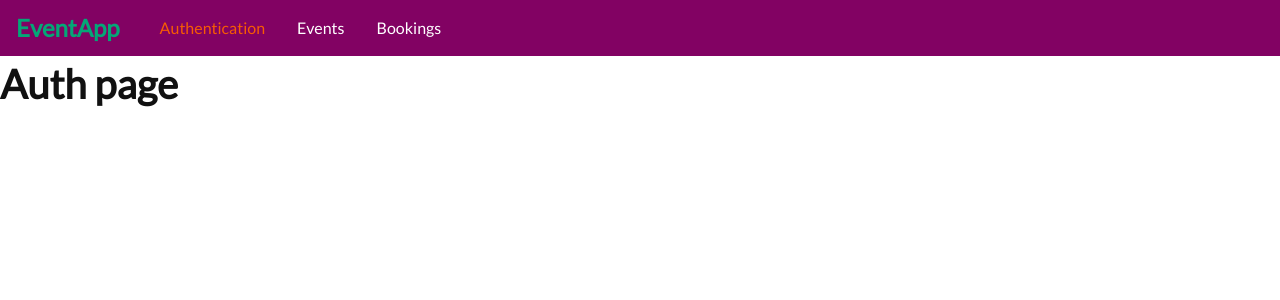
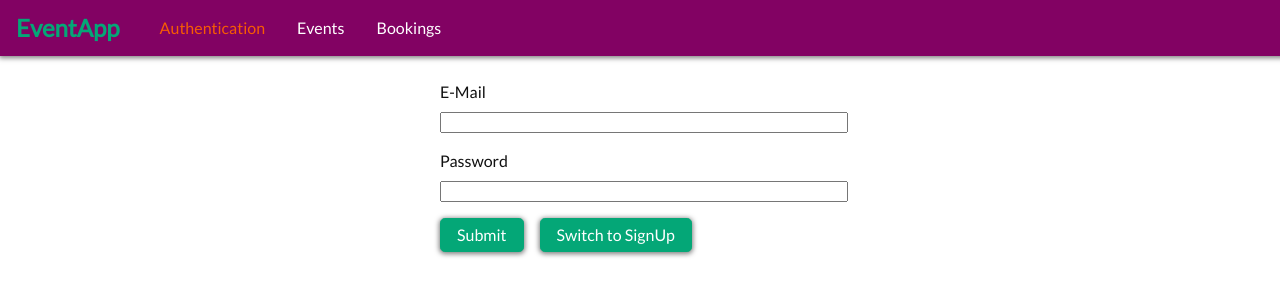
Before and after one commit to DemonsGalore/Academind-GraphQL, a React (Create React App) app in the folder client/: page /auth in a window 1280 px wide. Shown: the top 300 px of the page. Built offline with nearby package versions, Linux system fonts and the light colour scheme; the HTML template or start-up script is replaced by a standard one.

Commit message:
part 13 of the tutorial

```diff
--- a/client/src/components/Auth.js
+++ b/client/src/components/Auth.js
@@ -1,9 +1,113 @@
 import React, { Component } from 'react';
 
+import './auth.css';
+
 class Auth extends Component {
+  constructor(props) {
+    super(props);
+    this.state = {
+      email: '',
+      password: '',
+      isLogin: true,
+      errors: {},
+    }
+  }
+
+  onChange = (e) => {
+    this.setState({ [e.target.name]: e.target.value });
+  }
+
+  onSubmit = (e) => {
+    e.preventDefault();
+
+    const { email, password } = this.state;
+    console.log("EMAIL", email);
+    console.log("Password", password);
+
+    let requestBody = {
+      query: `
+        query {
+          login(email: "${email}", password: "${password}") {
+            userId
+            token
+            tokenExpiration
+          }
+        }
+      `
+    };
+
+    if (!this.state.isLogin) {
+      requestBody = {
+        query: `
+          mutation {
+            createUser(userInput: {email: "${email}", password: "${password}"}) {
+              _id
+              email
+            }
+          }
+        `
+      };
+    }
+
+    fetch('http://localhost:5000/graphql', {
+      method: 'POST',
+      body: JSON.stringify(requestBody),
+      headers: {
+        'Content-Type': 'application/json'
+      }
+    })
+    .then(res => {
+      if (res.status !== 200 && res.status !== 201) {
+        throw new Error('Failed!');
+      }
+      return res.json();
+    })
+    .then(resData => {
+      console.log(resData);
+    })
+    .catch(err => {
+      console.log(err);
+    });
+  }
+
+  switchAuthMode = () => {
+    this.setState(prevState => {
+      return { isLogin: !prevState.isLogin }
+    })
+  }
+
   render() {
     return (
-      <h1>Auth page</h1>
+      <form className="auth-form" noValidate onSubmit={this.onSubmit}>
+        <div className="form-control">
+          <label htmlFor="email">E-Mail</label>
+          <input
+            type="email"
+            id="email"
+            name="email"
+            autoComplete="email"
+            value={this.state.email}
+            onChange={this.onChange}
+          />
+        </div>
+        <div className="form-control">
+          <label htmlFor="password">Password</label>
+          <input
+            type="password"
+            id="password"
+            autoComplete="current-password"
+            name="password"
+            value={this.state.password}
+            onChange={this.onChange}
+          />
+        </div>
+        <div className="form-actions">
+          <button type="submit">Submit</button>
+            <button type="button" onClick={this.switchAuthMode}>
+              Switch to {this.state.isLogin ? 'SignUp' : 'SignIn'}
+            </button>
+        </div>
+      </form>
     );
   }
 }
--- /dev/null
+++ b/client/src/components/auth.css
@@ -0,0 +1,38 @@
+.auth-form {
+  width: 25rem;
+  max-width: 80%;
+  margin: 5rem auto;
+}
+
+.form-control label,
+.form-control input {
+  width: 100%;
+  display: block;
+}
+
+.form-control label {
+  margin-bottom: 0.5rem;
+}
+
+.form-control {
+  margin-bottom: 1rem;
+}
+
+.form-actions button {
+  background: var(--secondary);
+  font: inherit;
+  border: 1px solid var(--secondary);
+  color: var(--light);
+  border-radius: 0.3rem;
+  padding: 0.25rem 1rem;
+  margin-right: 1rem;
+  transition: all 0.3s ease;
+  box-shadow: var(--shadow);
+  cursor: pointer;
+}
+
+.form-actions button:hover,
+.form-actions button:active {
+  background: var(--primary);
+  border: 1px solid var(--primary);
+}
--- a/client/src/components/layout/navbar.css
+++ b/client/src/components/layout/navbar.css
@@ -8,6 +8,7 @@ header {
   padding: 0 1rem;
   display: flex;
   align-items: center;
+  box-shadow: var(--shadow);
 }
 
 header div h1 {
--- a/package.json
+++ b/package.json
@@ -26,6 +26,7 @@
   "dependencies": {
     "bcryptjs": "^2.4.3",
     "body-parser": "^1.18.3",
+    "cors": "^2.8.5",
     "express": "^4.16.4",
     "express-graphql": "^0.7.1",
     "graphql": "^14.1.1",
```
Also changed, not shown: 1 other file (tests, documents, lock files or other folders).
